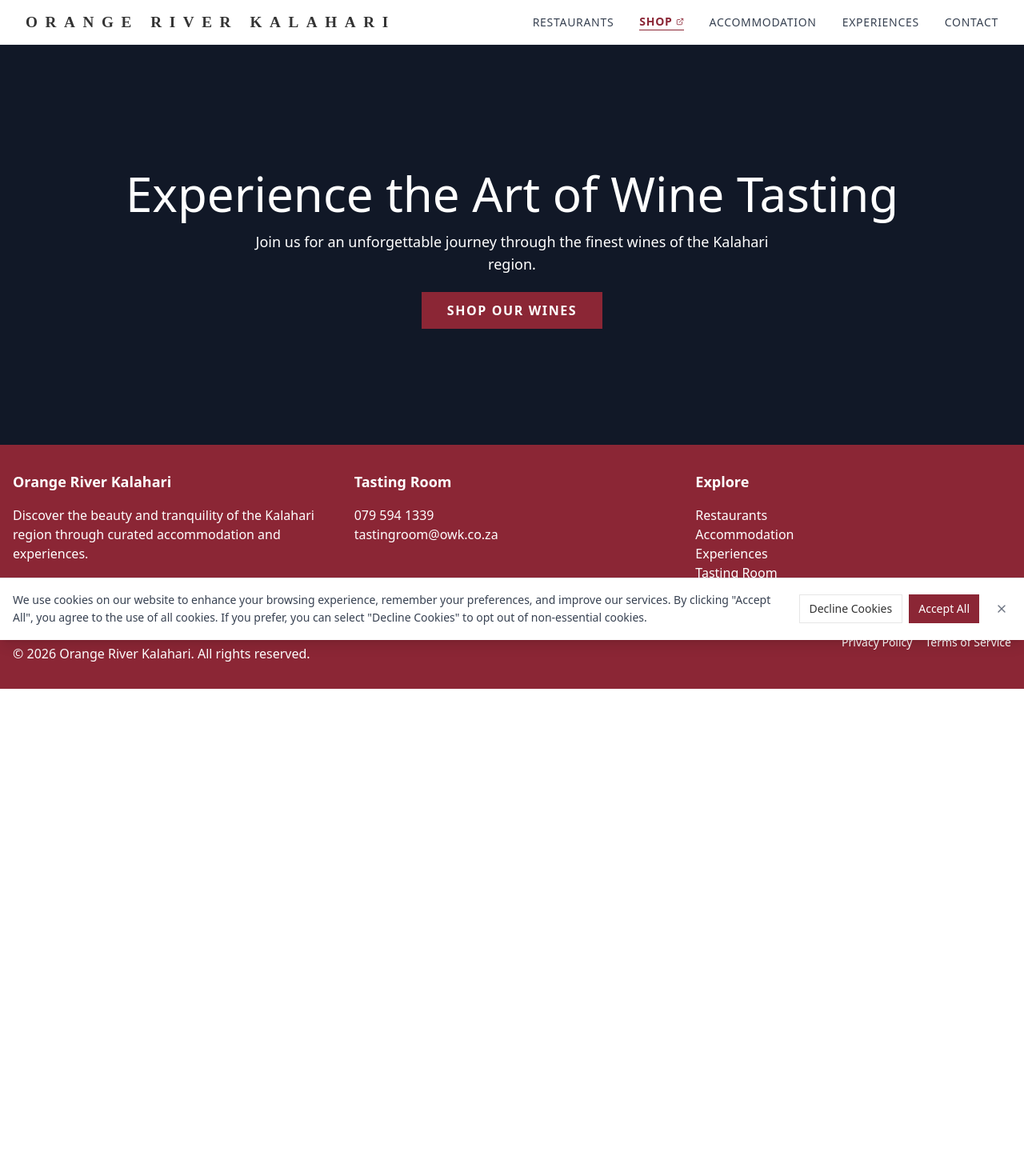
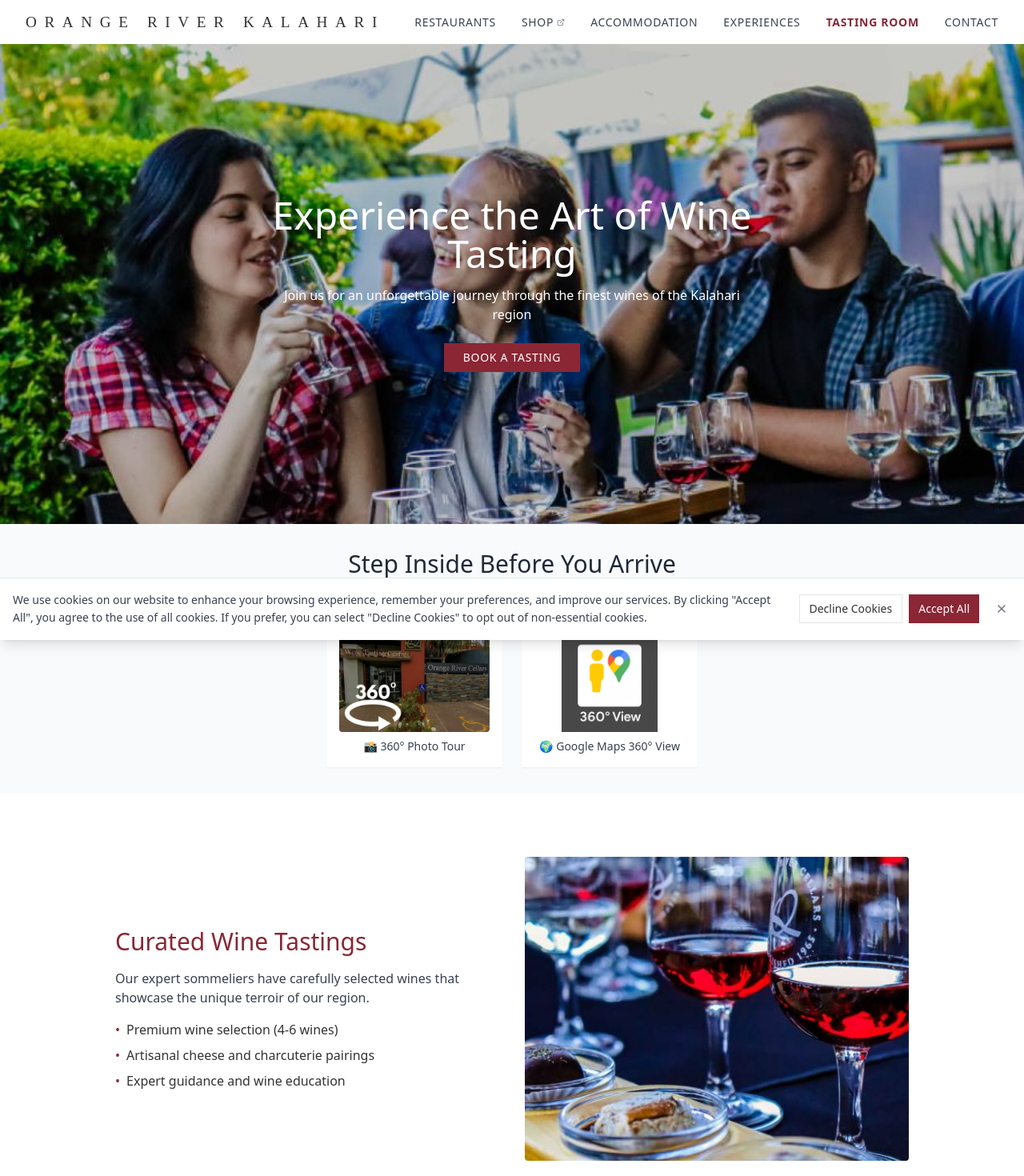
Before and after one commit to GDN84/kalaharitourism_TEST2, a Next.js app: page /tasting-room in a window 1280 px wide. Shown: the top 1470 px of the page at 80% size. Before the commit the page ends 861 px from the top, so only its background shows below. Built offline with nearby package versions, Linux system fonts and the light colour scheme.

Commit message:
Refactor Tasting Room layout and add new sections
Updated the Tasting Room page to enhance layout and add new sections, including a Shop link and Curated Wine Tastings.

```diff
--- a/app/tasting-room/page.tsx
+++ b/app/tasting-room/page.tsx
@@ -6,34 +6,36 @@ export default function TastingRoom() {
   return (
     <main className="min-h-screen">
       {/* Header */}
-      <header className="flex justify-between items-center px-8 py-4 bg-white border-b border-gray-100">
+      <header className="flex justify-between items-center px-8 py-4">
         <div className="brand-header">
-          <Link href="/" className="font-bold">ORANGE RIVER KALAHARI</Link>
+          <Link href="/">ORANGE RIVER KALAHARI</Link>
         </div>
-        <nav className="flex items-center space-x-4 md:space-x-8 text-[10px] md:text-sm uppercase tracking-wider">
+        <nav className="hidden md:flex space-x-8 text-sm uppercase tracking-wider">
           <Link href="/restaurants" className="text-gray-700 hover:text-[#8B2635]">
             Restaurants
           </Link>
-
+          {/* Added Shop Link */}
           <a
             href="https://orangeriverwines.com/shop/"
             target="_blank"
             rel="noopener noreferrer"
-            className="text-[#8B2635] font-bold flex items-center gap-1 border-b border-[#8B2635]"
+            className="text-gray-700 hover:text-[#8B2635] flex items-center gap-1"
           >
             Shop
-            <svg width="10" height="10" viewBox="0 0 24 24" fill="none" stroke="currentColor" strokeWidth="2" strokeLinecap="round" strokeLinejoin="round">
+            <svg width="10" height="10" viewBox="0 0 24 24" fill="none" stroke="currentColor" strokeWidth="2" strokeLinecap="round" strokeLinejoin="round" className="opacity-70">
               <path d="M18 13v6a2 2 0 0 1-2 2H5a2 2 0 0 1-2-2V8a2 2 0 0 1 2-2h6"></path>
               <polyline points="15 3 21 3 21 9"></polyline>
               <line x1="10" y1="14" x2="21" y2="3"></line>
             </svg>
           </a>
-
           <Link href="/accommodation" className="text-gray-700 hover:text-[#8B2635]">
             Accommodation
           </Link>
           <Link href="/experiences" className="text-gray-700 hover:text-[#8B2635]">
             Experiences
+          </Link>
+          <Link href="/tasting-room" className="text-[#8B2635] font-bold">
+            Tasting Room
           </Link>
           <Link href="/contact" className="text-gray-700 hover:text-[#8B2635]">
             Contact
@@ -42,24 +44,101 @@ export default function TastingRoom() {
       </header>
 
       {/* Hero Section */}
-      <section className="relative h-[500px] w-full bg-gray-900 flex items-center justify-center text-white text-center">
-        <div className="z-10 px-4">
-          <h1 className="text-4xl md:text-6xl font-serif mb-4 text-white">Experience the Art of Wine Tasting</h1>
-          <p className="text-lg max-w-2xl mx-auto">Join us for an unforgettable journey through the finest wines of the Kalahari region.</p>
-          <div className="mt-8">
-            <a
-               href="https://orangeriverwines.com/shop/"
-               target="_blank"
-               rel="noopener noreferrer"
-               className="bg-[#8B2635] text-white px-8 py-3 uppercase tracking-widest font-bold hover:bg-[#a32d3e] transition-colors"
-            >
-              Shop Our Wines
+      <section className="relative h-[500px] md:h-[600px] w-full">
+        <Image
+          src="/images/tasting-room-hero.jpg"
+          alt="Wine tasting experience"
+          fill
+          className="object-cover object-top"
+          priority
+          sizes="100vw"
+        />
+        <div className="absolute inset-0 flex flex-col items-center justify-center text-center text-white bg-black/20">
+          <h1 className="text-4xl md:text-5xl font-serif mb-4">
+            Experience the Art of Wine
+            <br />
+            Tasting
+          </h1>
+          <p className="mb-6 max-w-xl">
+            Join us for an unforgettable journey through the finest wines of the Kalahari region
+          </p>
+          <a
+            href="https://api.whatsapp.com/send/?phone=27795941339&text=Hello%2C%20I%20would%20like%20to%20book%20a%20wine%20tasting%20experience."
+            target="_blank"
+            rel="noopener noreferrer"
+            className="bg-[#8B2635] text-white px-6 py-2 text-sm uppercase tracking-wider hover:bg-[#6d1e29]"
+          >
+            Book a Tasting
+          </a>
+        </div>
+      </section>
+
+      {/* 360 Tour Section */}
+      <section className="py-8 px-4 bg-gray-50 text-center">
+        <div className="max-w-5xl mx-auto">
+          <h2 className="text-3xl font-serif text-gray-800 mb-2">Step Inside Before You Arrive</h2>
+          <p className="text-gray-600 mb-6">Explore the tasting room in stunning 360° views.</p>
+          <div className="flex justify-center gap-6 flex-wrap">
+            <a href="https://africastreetview.360imagefilm.com/F1HNNEFLUK" target="_blank" rel="noopener noreferrer" className="no-underline">
+              <div className="bg-white rounded-lg p-4 shadow-sm w-[220px] transition-transform hover:scale-105">
+                <div className="relative h-[120px] w-full mb-2">
+                  <Image src="/images/360-degree-icon.png" alt="360 Tour" fill className="object-cover rounded" />
+                </div>
+                <p className="mt-2 text-gray-700 text-sm">📸 360° Photo Tour</p>
+              </div>
+            </a>
+            <a href="https://maps.app.goo.gl/JJfomd52qrNuET9K8" target="_blank" rel="noopener noreferrer" className="no-underline">
+              <div className="bg-white rounded-lg p-4 shadow-sm w-[220px] transition-transform hover:scale-105">
+                <div className="relative h-[120px] w-full mb-2">
+                  <Image src="/images/map-360-view.png" alt="Google Maps" fill className="object-contain rounded" />
+                </div>
+                <p className="mt-2 text-gray-700 text-sm">🌍 Google Maps 360° View</p>
+              </div>
             </a>
           </div>
         </div>
       </section>
 
-      {/* Footer */}
+      {/* Curated Wine Tastings */}
+      <section className="py-16 flex justify-center">
+        <div className="w-full max-w-5xl flex flex-col md:flex-row">
+          <div className="md:w-1/2 p-4 flex flex-col justify-center">
+            <h2 className="text-3xl font-serif text-[#8B2635] mb-4">Curated Wine Tastings</h2>
+            <p className="text-gray-700 mb-4">
+              Our expert sommeliers have carefully selected wines that showcase the unique terroir of our region.
+            </p>
+            <ul className="space-y-2">
+              <li className="flex items-start"><span className="text-[#8B2635] mr-2">•</span><span>Premium wine selection (4-6 wines)</span></li>
+              <li className="flex items-start"><span className="text-[#8B2635] mr-2">•</span><span>Artisanal cheese and charcuterie pairings</span></li>
+              <li className="flex items-start"><span className="text-[#8B2635] mr-2">•</span><span>Expert guidance and wine education</span></li>
+            </ul>
+          </div>
+          <div className="md:w-1/2 p-4">
+            <div className="relative h-[380px] w-full">
+              <Image src="/images/curated-wine-tasting.jpg" alt="Curated Wine Tastings" fill className="object-cover rounded" />
+            </div>
+          </div>
+        </div>
+      </section>
+
+      {/* Restaurant Section */}
+      <section className="py-16 flex justify-center bg-gray-50">
+        <div className="w-full max-w-5xl flex flex-col md:flex-row">
+          <div className="md:w-1/2 p-4 flex flex-col justify-center">
+            <h2 className="text-3xl font-serif text-[#8B2635] mb-4">DIE KERKMUIS RESTAURANT</h2>
+            <p className="text-gray-700 mb-6">Our friendly staff is ready to serve you the best local dishes.</p>
+            <a href="https://orangeriverwines.com/wp-content/uploads/2025-Menu_A4_compressed.pdf" target="_blank" rel="noopener noreferrer" className="bg-[#8B2635] text-white px-6 py-2 text-sm uppercase tracking-wider hover:bg-[#6d1e29] inline-block">
+              View Menu
+            </a>
+          </div>
+          <div className="md:w-1/2 p-4">
+            <div className="relative h-[280px] w-full">
+              <Image src="/images/die-kerkmuis-plate.jpg" alt="Restaurant Plate" fill className="object-cover rounded" />
+            </div>
+          </div>
+        </div>
+      </section>
+
       <Footer />
     </main>
   )
```
